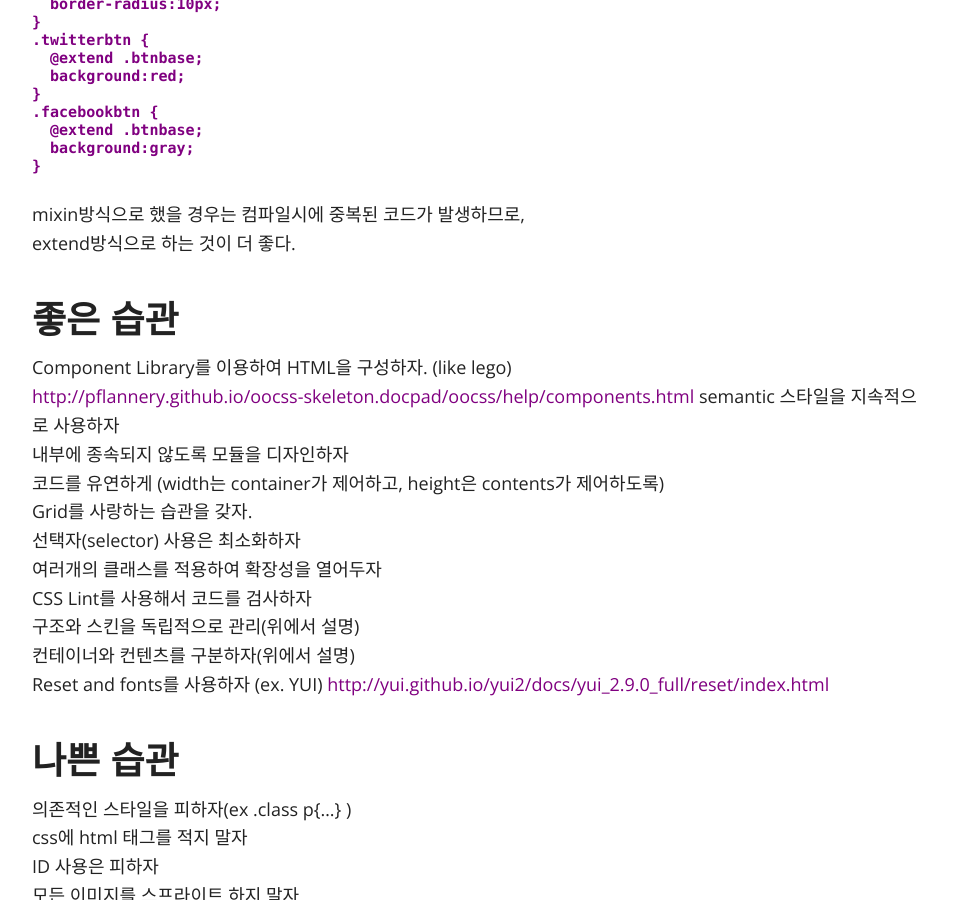
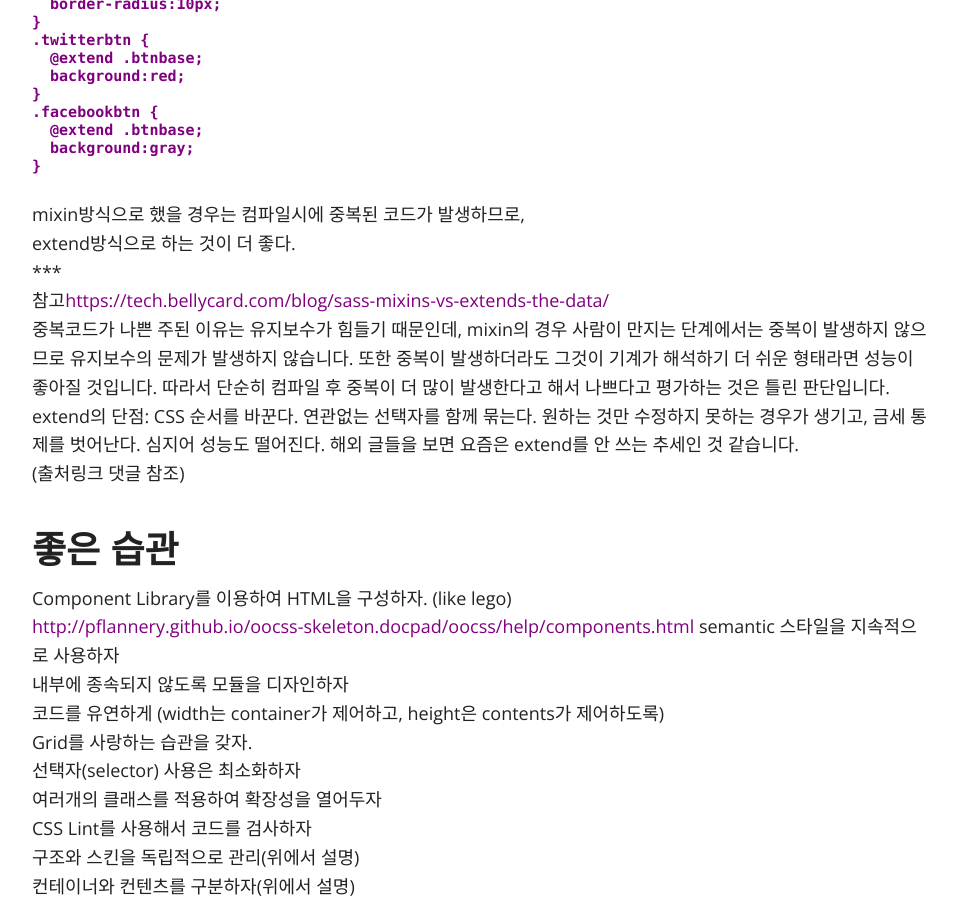
Before and after one commit to lsh58/lsh58.github.io, a Jekyll site: the page built from _posts/2020-03-17-CSS_Naming-OOCSS.md, in a window 1280 px wide and 900 px high, scrolled down 2902 px. Shown: the whole window, without its empty margins (158-1115 px from the left). Built offline with Jekyll 4.4.1, drawn with Linux system fonts in a browser that asks for light colours; nearby versions of some CDN libraries; comment, search, counter and statistics services are not loaded.

Commit message:
Update 2020-03-17-CSS_Naming-OOCSS.md

````diff
--- a/_posts/2020-03-17-CSS_Naming-OOCSS.md
+++ b/_posts/2020-03-17-CSS_Naming-OOCSS.md
@@ -138,6 +138,12 @@ Sass의 <span class="gray">mixin</span>, <span class="gray">extend</span> 방식
 ```
 mixin방식으로 했을 경우는 컴파일시에 중복된 코드가 발생하므로,
 extend방식으로 하는 것이 더 좋다.
+***
+참고<https://tech.bellycard.com/blog/sass-mixins-vs-extends-the-data/>
+중복코드가 나쁜 주된 이유는 유지보수가 힘들기 때문인데, mixin의 경우 사람이 만지는 단계에서는 중복이 발생하지 않으므로 유지보수의 문제가 발생하지 않습니다. 또한 중복이 발생하더라도 그것이 기계가 해석하기 더 쉬운 형태라면 성능이 좋아질 것입니다. 따라서 단순히 컴파일 후 중복이 더 많이 발생한다고 해서 나쁘다고 평가하는 것은 틀린 판단입니다.
+extend의 단점: CSS 순서를 바꾼다. 연관없는 선택자를 함께 묶는다. 원하는 것만 수정하지 못하는 경우가 생기고, 금세 통제를 벗어난다. 심지어 성능도 떨어진다. 해외 글들을 보면 요즘은 extend를 안 쓰는 추세인 것 같습니다.
+(출처링크 댓글 참조)
+
 
 
 ## 좋은 습관
````
